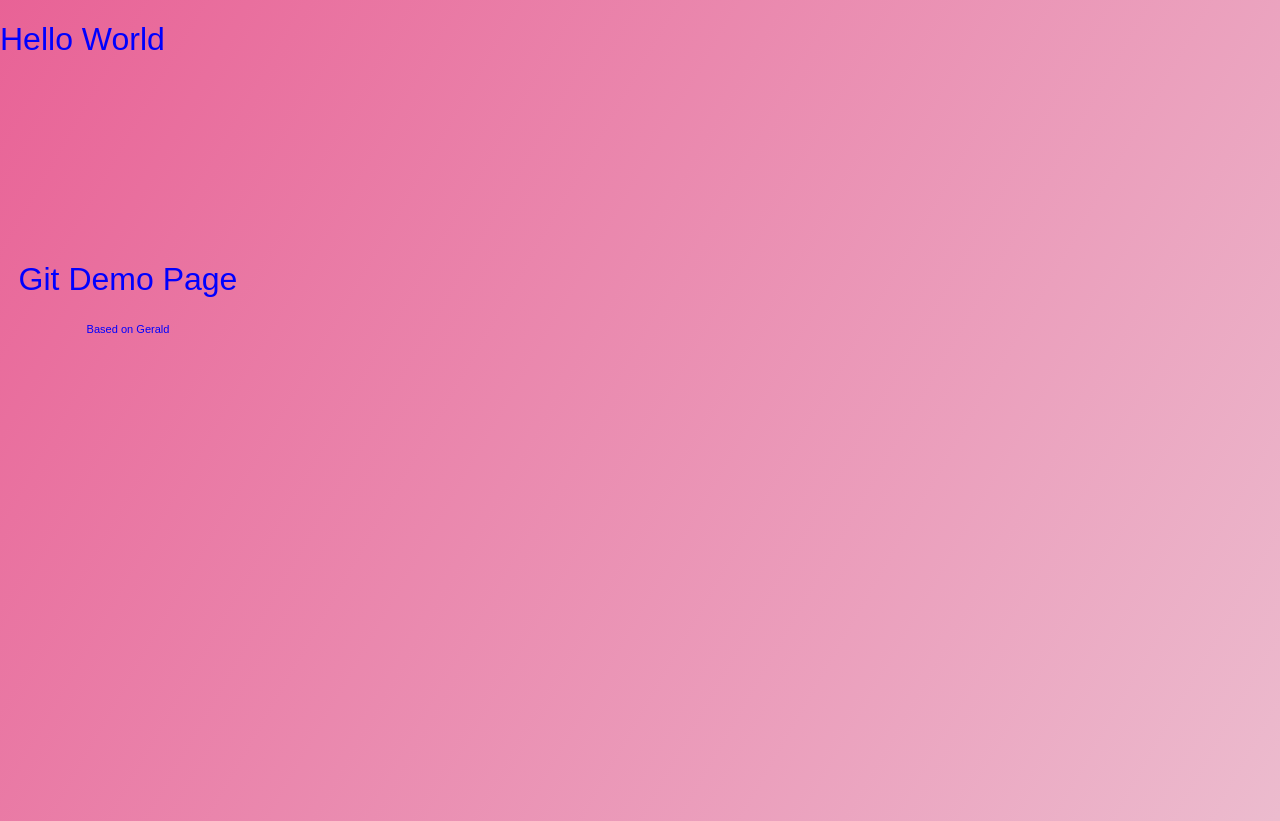
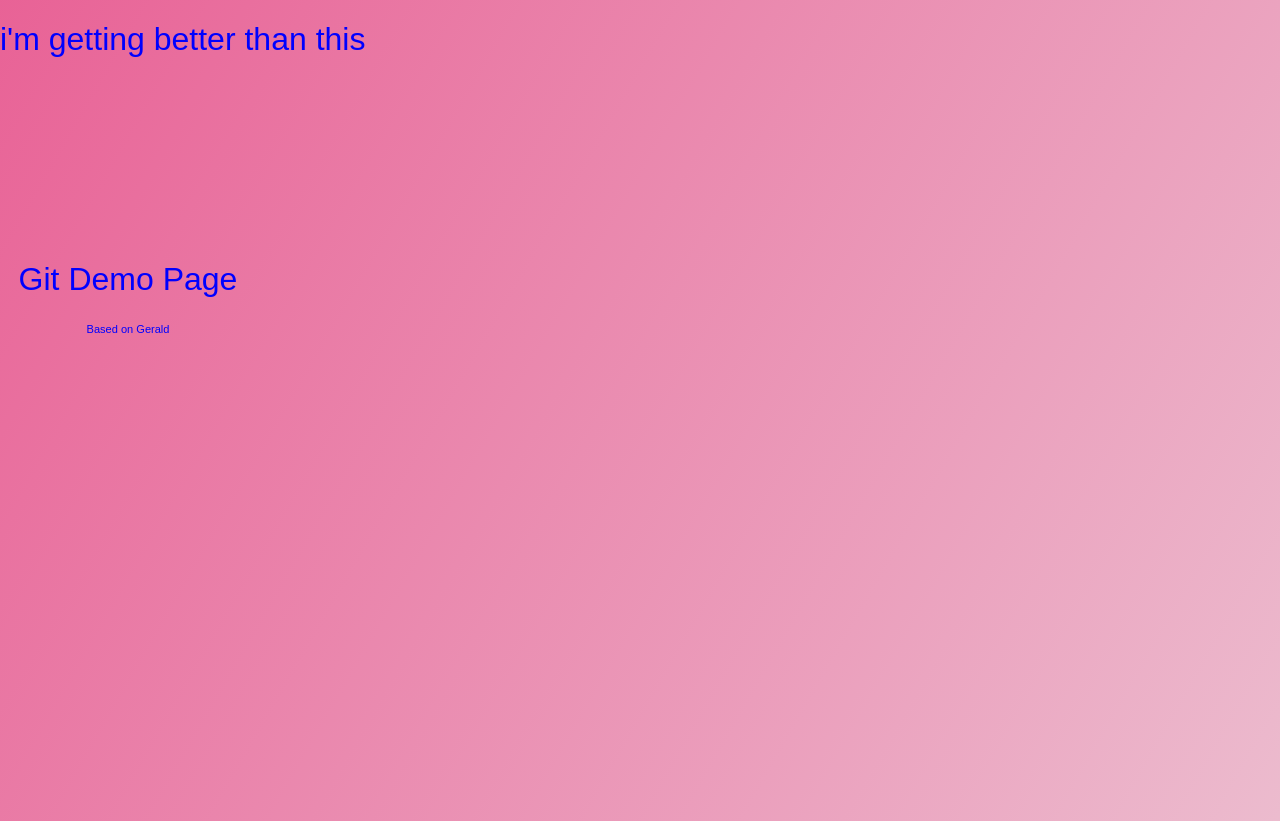
Before and after one commit to geraldtohdy/test, a plain HTML site: page index.html in a window 1280 px wide. Drawn offline with Linux system fonts and the light colour scheme.

Commit message:
i'm getting better

```diff
--- a/index.html
+++ b/index.html
@@ -8,7 +8,7 @@
     <link rel="stylesheet" href="style.css">
 </head>
 <body>
-    <h1>Hello World</h1>
+    <h1>i'm getting better than this</h1>
     <div class="container">
         <h1>Git Demo Page</h1>
         <h5><small>Based on Gerald</small><a hred="https://manuelpinto.in" target="_blank"></a></h5>
```
